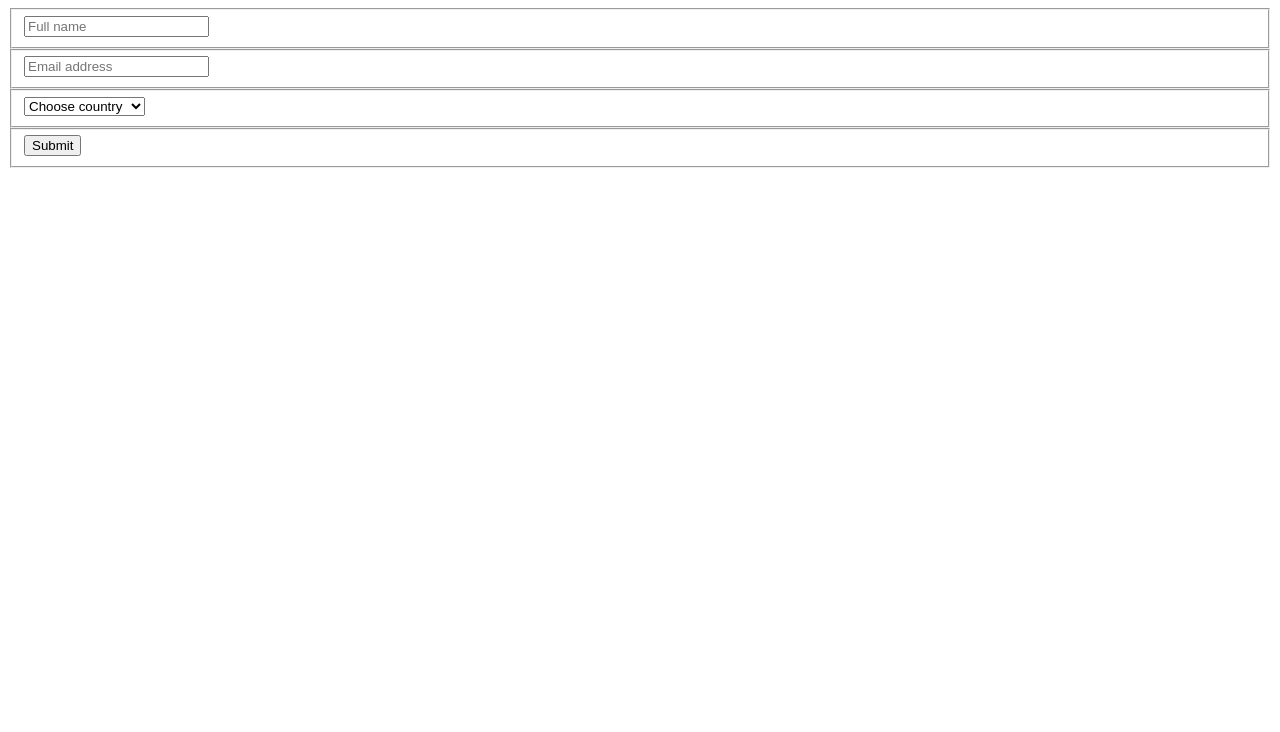
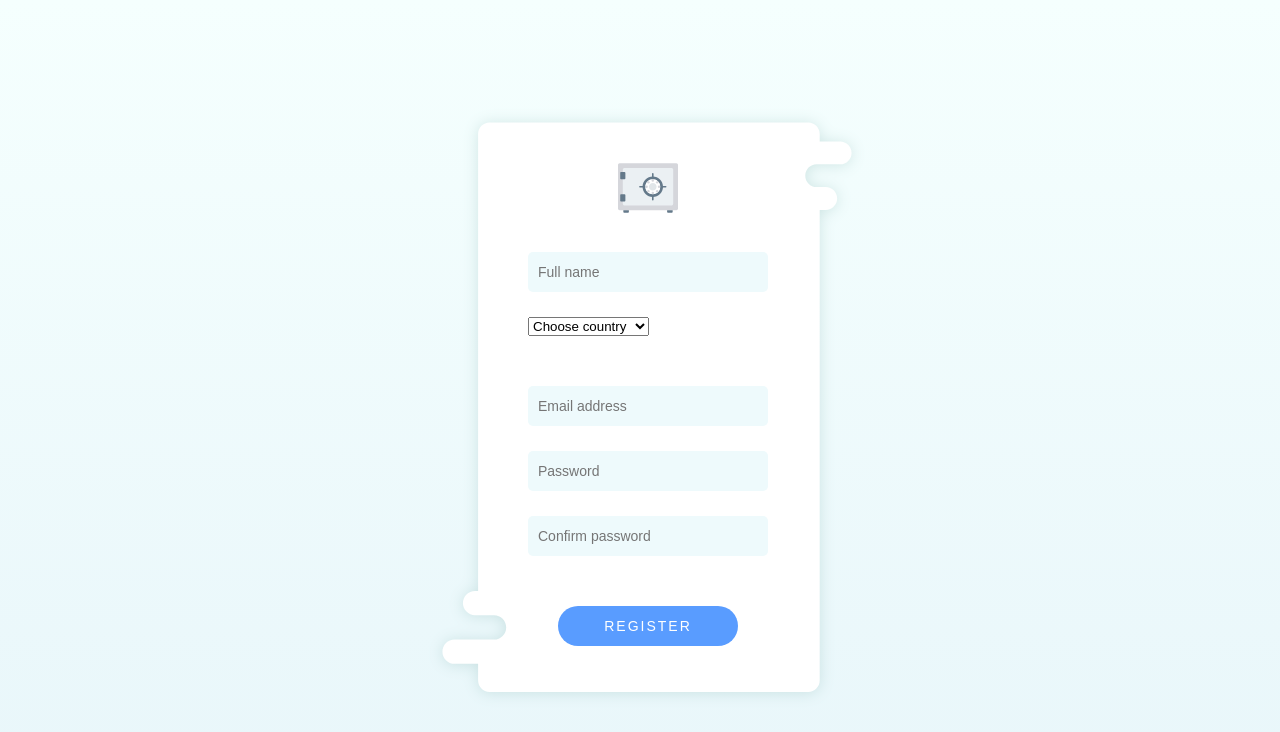
Before and after one commit to TheRealAmplifier/form-validation-ES6, a plain HTML site: page index.html in a window 1280 px wide. Drawn offline with Linux system fonts and the light colour scheme.

Commit message:
Added design to the form

```diff
--- a/index.html
+++ b/index.html
@@ -8,14 +8,14 @@
   <body>
     <main>
       <section class="form-wrapper">
+        <div class="image">
+          <img src="./images/vault.svg" alt="">
+        </div>
         <form class="form" name="signupForm" method="post">
           <fieldset class="field">
             <input type="text" name="fullname" placeholder="Full name"/>
           </fieldset>
-          <fieldset class="field">
-            <input type="text" name="email" placeholder="Email address"/>
-          </fieldset>
-          <fieldset class="field">
+          <fieldset class="field bottom-spacer">
             <div class="select-box">
               <select name="country">
                 <option value="-1" default selected hidden>Choose country</option>
@@ -25,8 +25,18 @@
               </select>
             </div>
           </fieldset>
+
           <fieldset class="field">
-            <input type="submit" class="submit-button" value="Submit" />
+            <input type="text" name="email" placeholder="Email address"/>
+          </fieldset>
+          <fieldset class="field">
+            <input type="text" name="password" placeholder="Password"/>
+          </fieldset>
+          <fieldset class="field bottom-spacer">
+            <input type="text" name="confirm_password" placeholder="Confirm password"/>
+          </fieldset>
+          <fieldset class="field text-centered">
+            <input type="submit" class="submit-button" value="Register" />
           </fieldset>
         </form>
       </section>
--- a/stylesheet.css
+++ b/stylesheet.css
@@ -0,0 +1,72 @@
+
+* {
+	box-sizing: border-box;
+}
+body {
+	position: relative;
+	width: 100%;
+	height: 100vh;
+	background: linear-gradient(#F5FFFE, #E8F6FA)  no-repeat;
+}
+.form-wrapper {
+	position: absolute;
+	top: 50%;
+	left: 50%;
+	transform: translate(-50%, -50%);
+	width: 440px;
+	height: 600px;
+	background-image: url('./images/form-background.svg');
+	background-repeat: no-repeat;
+	background-size: contain;
+	padding: 50px 100px;
+}
+
+.image {
+	text-align: center;
+	margin-bottom: 30px;
+}
+.image img {
+	width: 60px;
+	height: auto;
+}
+
+
+fieldset,
+input {
+	border: 0;
+	padding: 0;
+}
+fieldset {
+	margin: 0 0 25px 0;
+}
+fieldset:last-child {
+	margin: 0 0 0 0;
+}
+fieldset.bottom-spacer {
+	margin-bottom: 50px;
+}
+fieldset.text-centered {
+	text-align: center;
+}
+
+fieldset input[type='text'],
+fieldset input[type='email'],
+fieldset input[type='password'] {
+	height: 40px;
+	border-radius: 5px;
+	background: #EEFAFC;
+	font-size: 14px;
+	width: 100%;
+	padding: 0 10px;
+}
+fieldset input[type='submit'] {
+	height: 40px;
+	border-radius: 40px;
+	font-size: 14px;
+	width: 75%;
+	margin: 0 auto;
+	background: #599CFF;
+	text-transform: uppercase;
+	color: #ffffff;
+	letter-spacing: 2px;
+}
```
Also changed, not shown: images/form-background.svg (added), images/sort-arrows-couple-pointing-up-and-down.svg (added), images/vault.svg (added), 1 other file.
